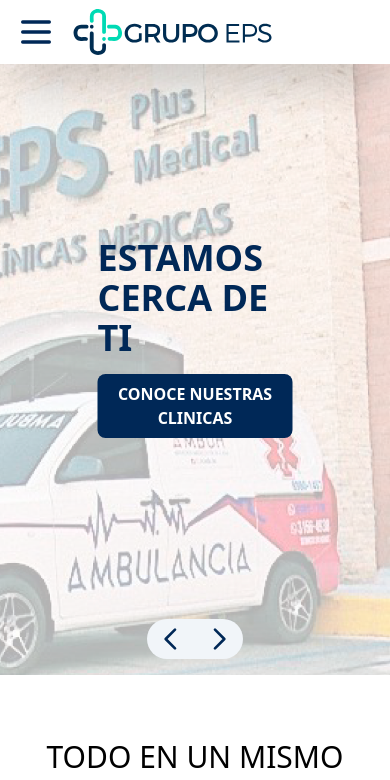
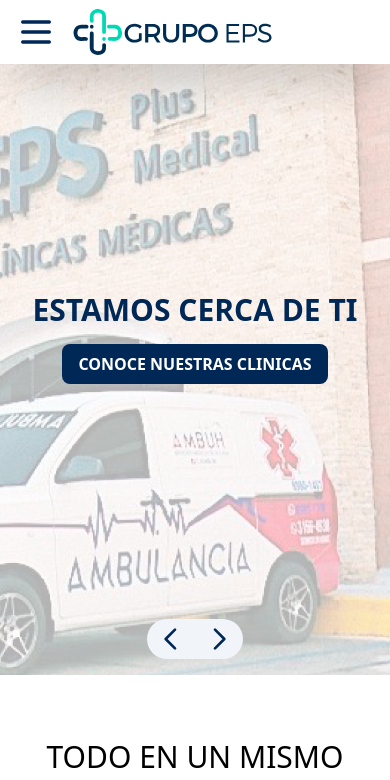
Before and after one commit to AgustinRujana/eps, a Next.js app: page / in a window 390 px wide. Shown: the top 780 px of the page. Built offline with nearby package versions, Linux system fonts and the light colour scheme.

Commit message:
Update HeroSlider.js

```diff
--- a/components/hero/HeroSlider.js
+++ b/components/hero/HeroSlider.js
@@ -37,9 +37,9 @@
       <div
         className={`${
           props.display
-        } ${'absolute z-40 top-1/2 transform -translate-y-1/2 md:left-1/4 left-1/2 -translate-x-1/2 md:-translate-x-0 text-white'}`}
+        } ${'absolute z-40 top-1/2 w-full sm:w-fit sm:text-left text-center transform -translate-y-1/2 md:left-1/4 left-1/2 -translate-x-1/2 md:-translate-x-0 text-white'}`}
       >
-        <p className='uppercase font-bold text-4xl text-darkBlue'>Estamos cerca de ti</p>
+        <p className='uppercase font-bold sm:text-4xl text-3xl text-darkBlue'>Estamos cerca de ti</p>
         <a href='/clinicas'>
           <div className='mt-4'>
             <button className='uppercase px-4 p-2 transition-all ease-in-out duration-500 hover:bg-teal-400 bg-darkBlue text-white font-semibold rounded-lg'>
```
